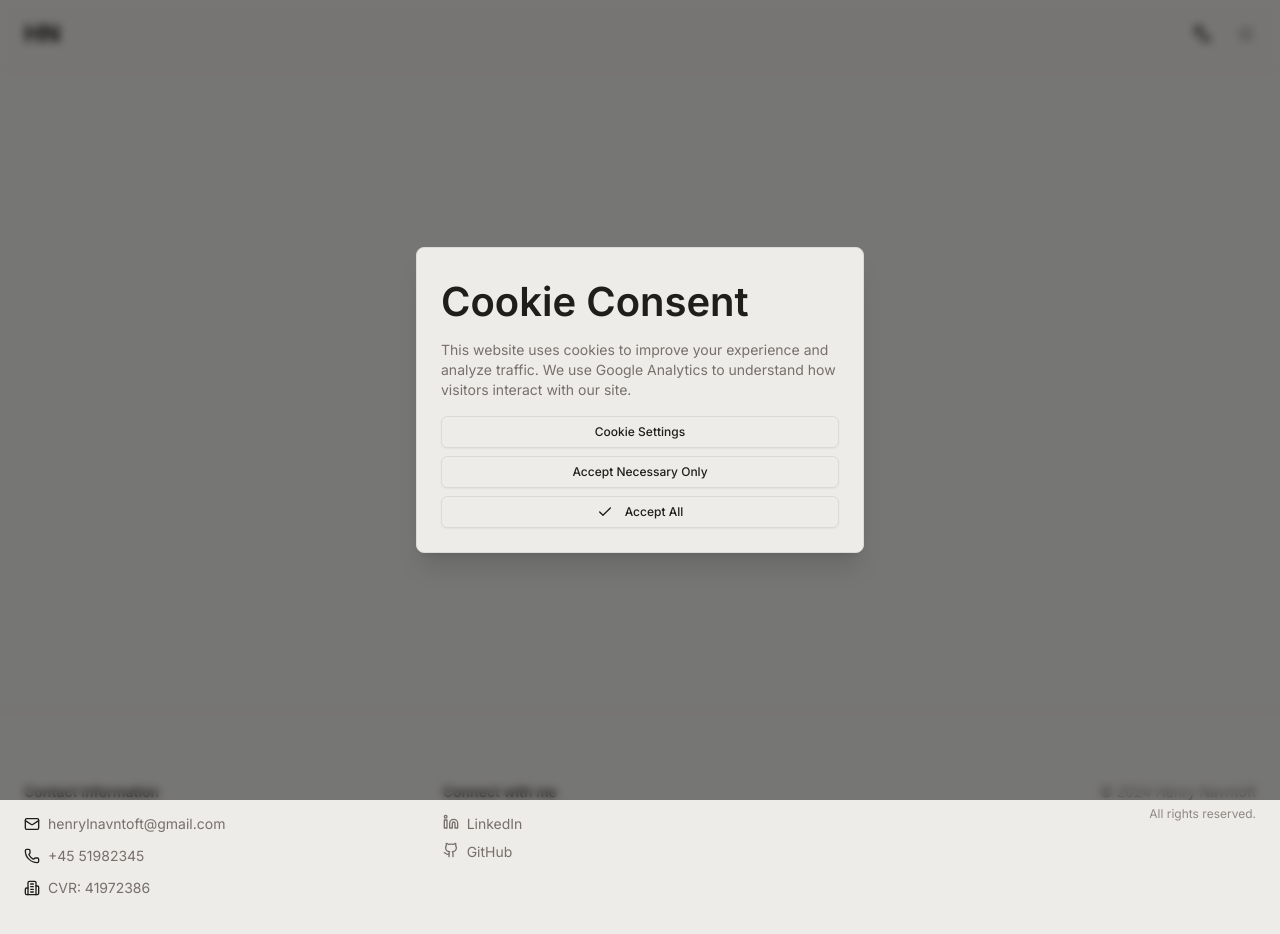
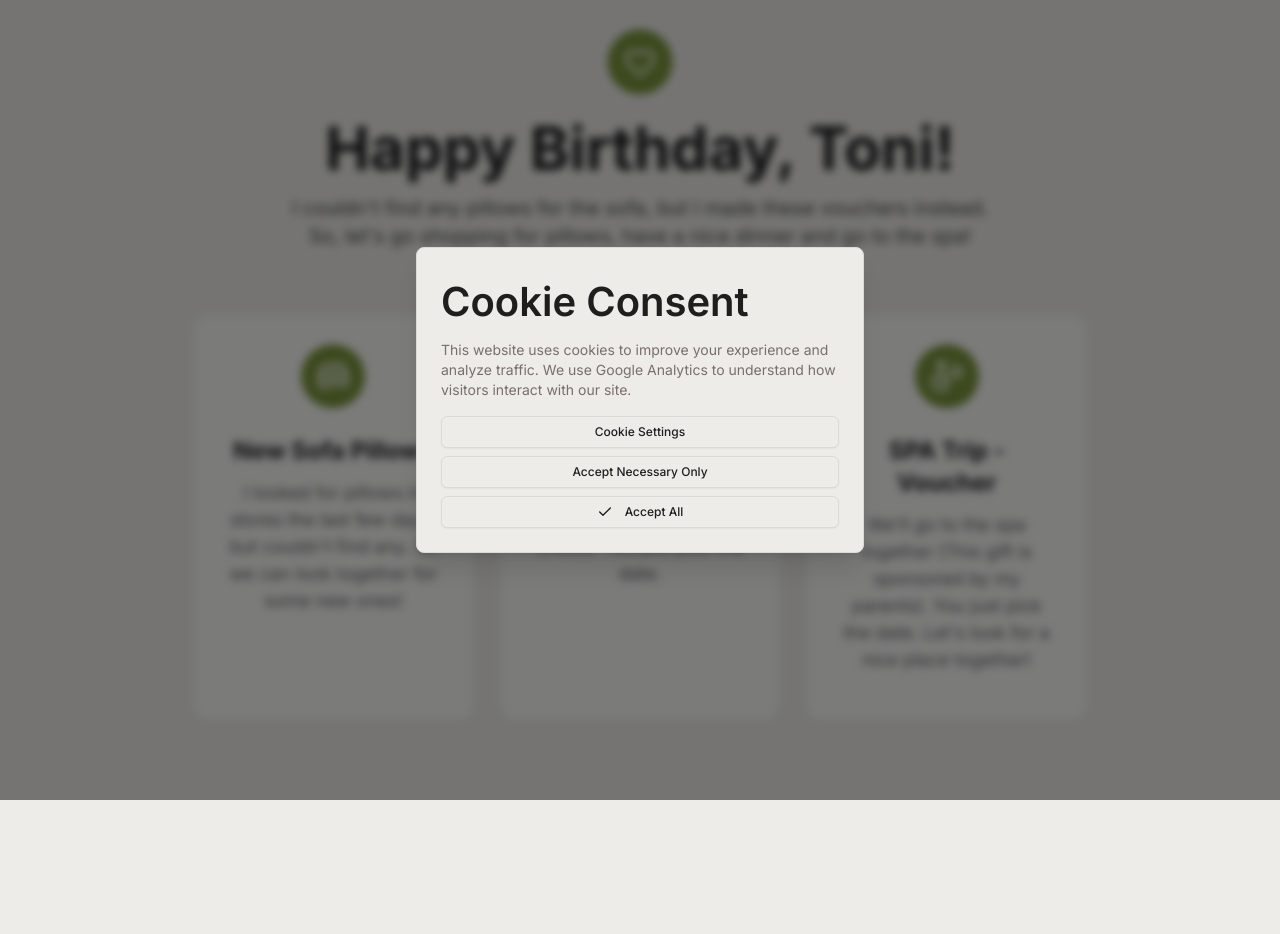
Before and after one commit to henrynavntoft/portfolio, a Next.js app: page /birthday-surprise in a window 1280 px wide. Before the commit this address had no page. Shown: the top 934 px of the page. After the commit the page ends 800 px from the top, so only its background shows below. Built offline with nearby package versions, Linux system fonts and the light colour scheme.

Commit message:
feat: toni present (delete after 20 days)

```diff
--- /dev/null
+++ b/src/app/birthday-surprise/page.tsx
@@ -0,0 +1,161 @@
+'use client';
+
+import { useState, useEffect } from 'react';
+import { motion } from 'framer-motion';
+import { Heart, Utensils, Sofa, Bubbles } from 'lucide-react';
+
+export default function BirthdaySurprise() {
+  const [mounted, setMounted] = useState(false);
+
+  const gifts = [
+    {
+      title: "New Sofa Pillows",
+      description: "I looked for pillows in stores the last few days, but couldn't find any. So we can look together for some new ones!",
+      icon: Sofa
+    },
+    {
+      title: "Dinner - Voucher",
+      description: "We'll have dinner at a restaurant of your choice. You just pick the date. ",
+      icon: Utensils
+    },
+    {
+      title: "SPA Trip - Voucher",
+      description: "We'll go to the spa together (This gift is sponsored by my parents). You just pick the date. Let's look for a nice place together!",
+      icon: Bubbles
+    }
+  ];
+
+  useEffect(() => {
+    setMounted(true);
+  }, []);
+
+  return (
+    <div className="min-h-screen bg-[#eae9e7] flex items-center justify-center p-4 relative overflow-hidden">
+      {/* Hide header and footer for this page */}
+      <style jsx global>{`
+        header, footer { display: none !important; }
+      `}</style>
+
+      <div className="max-w-4xl w-full">
+        {/* Header */}
+        <motion.div
+          initial={{ opacity: 0, y: -30 }}
+          animate={{ opacity: 1, y: 0 }}
+          transition={{ duration: 0.8 }}
+          className="text-center mb-16"
+        >
+          <motion.div
+            animate={{ scale: [1, 1.05, 1] }}
+            transition={{ duration: 2, repeat: Infinity }}
+            className="inline-flex items-center justify-center w-16 h-16 rounded-full bg-[#78933d] mb-6"
+          >
+            <Heart className="w-8 h-8 text-white" />
+          </motion.div>
+
+          <h1 className="text-4xl md:text-6xl font-bold text-[#201e1f] mb-4">
+            Happy Birthday, Toni!
+          </h1>
+
+          <p className="text-lg md:text-xl text-[#201e1f]/80 max-w-3xl mx-auto">
+            I couldn't find any pillows for the sofa, but I made these vouchers instead. <br />
+            So, let's go shopping for pillows, have a nice dinner and go to the spa!
+          </p>
+        </motion.div>
+
+        {/* Bento Box Gifts Layout */}
+        <div className="grid grid-cols-1 md:grid-cols-3 gap-6 mb-12">
+          {gifts.map((gift, index) => (
+            <motion.div
+              key={index}
+              initial={{ opacity: 0, y: 20 }}
+              animate={{ opacity: 1, y: 0 }}
+              transition={{ duration: 0.6, delay: index * 0.2 }}
+              className="bg-white/60 backdrop-blur-sm rounded-2xl p-8 shadow-sm border border-[#201e1f]/10 hover:shadow-md transition-shadow"
+            >
+                             <div className="text-center">
+                 <motion.div
+                   className="inline-flex items-center justify-center w-16 h-16 rounded-full bg-[#78933d] mb-6"
+                   whileHover={{
+                     scale: 1.1,
+                     rotate: 5,
+                     boxShadow: "0 10px 25px rgba(120, 147, 61, 0.3)"
+                   }}
+                   animate={{
+                     y: [0, -5, 0],
+                     rotate: [0, 2, -2, 0]
+                   }}
+                   transition={{
+                     y: { duration: 2, repeat: Infinity, ease: "easeInOut" },
+                     rotate: { duration: 3, repeat: Infinity, ease: "easeInOut" }
+                   }}
+                 >
+                   {(() => {
+                     const IconComponent = gift.icon;
+                     return (
+                       <motion.div
+                         animate={{
+                           scale: [1, 1.1, 1],
+                           rotate: [0, 5, -5, 0]
+                         }}
+                         transition={{
+                           duration: 2,
+                           repeat: Infinity,
+                           ease: "easeInOut",
+                           delay: index * 0.5
+                         }}
+                       >
+                         <IconComponent className="w-8 h-8 text-white" />
+                       </motion.div>
+                     );
+                   })()}
+                 </motion.div>
+
+                <h2 className="text-2xl font-bold text-[#201e1f] mb-3">
+                  {gift.title}
+                </h2>
+
+                <p className="text-[#201e1f]/70 mb-4">
+                  {gift.description}
+                </p>
+
+              </div>
+            </motion.div>
+          ))}
+        </div>
+
+
+
+        {/* Subtle floating elements */}
+        {mounted && (
+          <div className="fixed inset-0 pointer-events-none overflow-hidden">
+            {[...Array(6)].map((_, i) => (
+              <motion.div
+                key={i}
+                className="absolute text-[#78933d]/15"
+                initial={{
+                  x: `${(i * 16.66) % 100}%`,
+                  y: "100vh",
+                  opacity: 0,
+                  scale: 0
+                }}
+                animate={{
+                  y: "-10vh",
+                  opacity: [0, 0.2, 0],
+                  scale: [0, 1, 0],
+                  rotate: [0, 180]
+                }}
+                transition={{
+                  duration: 6 + (i * 0.5),
+                  repeat: Infinity,
+                  delay: i * 1.2
+                }}
+              >
+                <Heart className="w-3 h-3" />
+              </motion.div>
+            ))}
+          </div>
+        )}
+      </div>
+    </div>
+  );
+}
```
